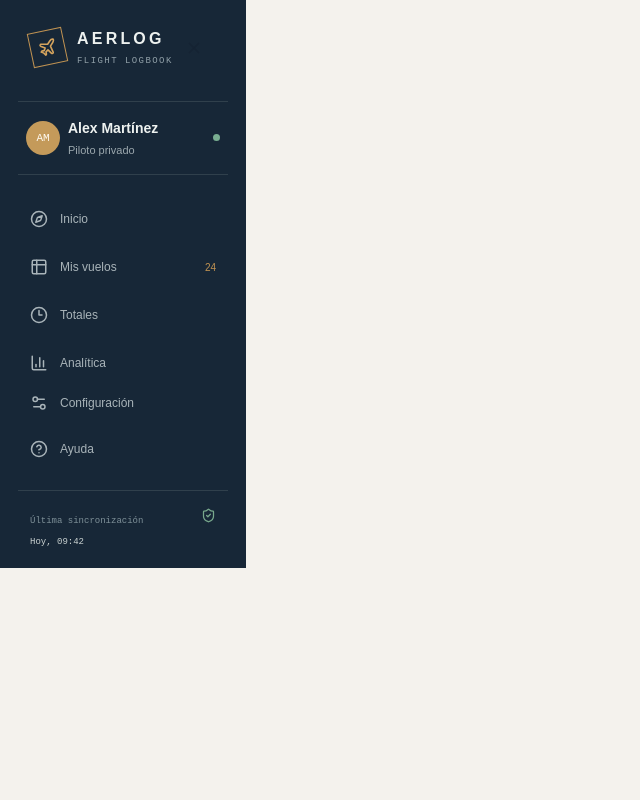
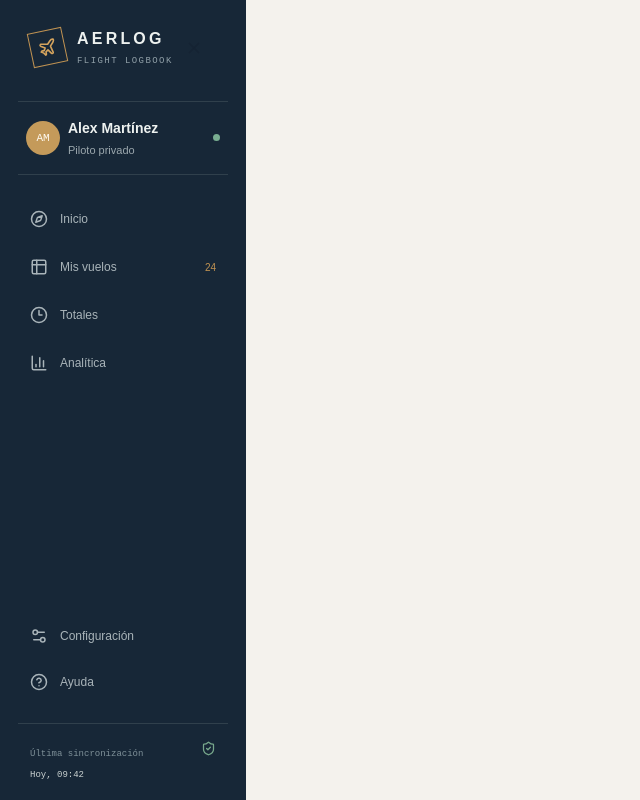
Before and after one commit to faustoleal/flight-log, a Next.js app: page / in a window 1280 px wide. Shown: the whole page, without its empty margins (0-640 px from the left). Built offline with nearby package versions, Linux system fonts and the light colour scheme.

Commit message:
modificando el className del <body>

```diff
--- a/app/layout.tsx
+++ b/app/layout.tsx
@@ -23,7 +23,7 @@
       lang="en"
       className={`${geistSans.variable} ${geistMono.variable} h-full antialiased`}
     >
-      <body className="min-h-full flex flex-col">{children}</body>
+      <body className="min-h-full flex">{children}</body>
     </html>
   );
 }
```
